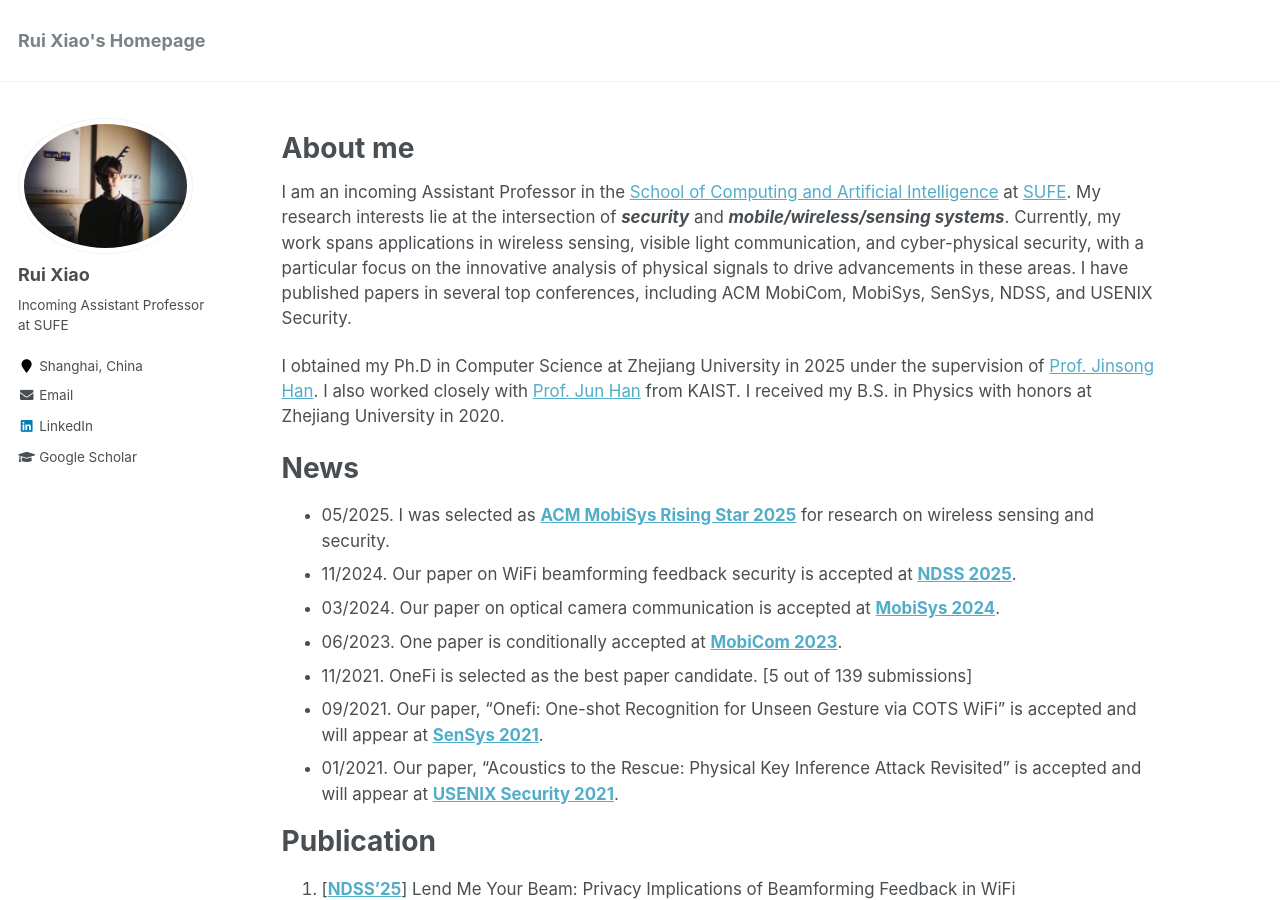
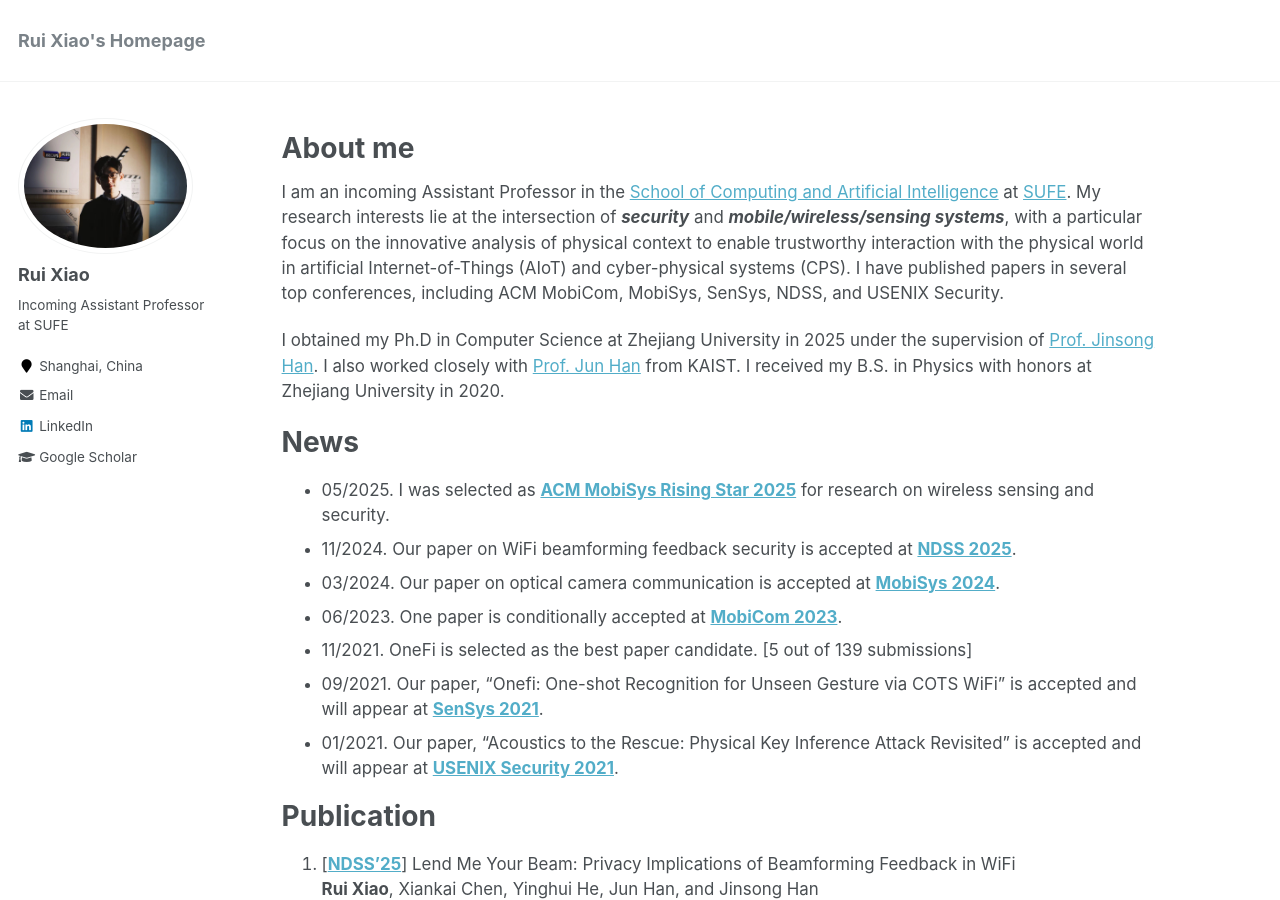
Before and after one commit to ruixiao24/ruixiao24.github.io, a Jekyll site: the page built from _pages/about.md, in a window 1280 px wide and 900 px high. Built offline with Jekyll 4.4.1, drawn with Linux system fonts in a browser that asks for light colours.

Commit message:
Update about.md

```diff
--- a/_pages/about.md
+++ b/_pages/about.md
@@ -11,7 +11,8 @@
 # About me
 
 I am an incoming Assistant Professor in the [School of Computing and Artificial Intelligence](https://scai.sufe.edu.cn/) at [SUFE](https://english.sufe.edu.cn/).
-My research interests lie at the intersection of ***security*** and ***mobile/wireless/sensing systems***. Currently, my work spans applications in wireless sensing, visible light communication, and cyber-physical security, with a particular focus on the innovative analysis of physical signals to drive advancements in these areas. I have published papers in several top conferences, including ACM MobiCom, MobiSys, SenSys, NDSS, and USENIX Security.
+My research interests lie at the intersection of ***security*** and ***mobile/wireless/sensing systems***, with a particular focus on the innovative analysis of physical context to enable trustworthy interaction with the physical world in artificial Internet-of-Things (AIoT) and cyber-physical systems (CPS).
+I have published papers in several top conferences, including ACM MobiCom, MobiSys, SenSys, NDSS, and USENIX Security.
 
 I obtained my Ph.D in Computer Science at Zhejiang University in 2025 under the supervision of [Prof. Jinsong Han](https://person.zju.edu.cn/en/hanjinsong). I also worked closely with [Prof. Jun Han](http://www.junhan.org/) from KAIST. I received my B.S. in Physics with honors at Zhejiang University in 2020.
 
```
